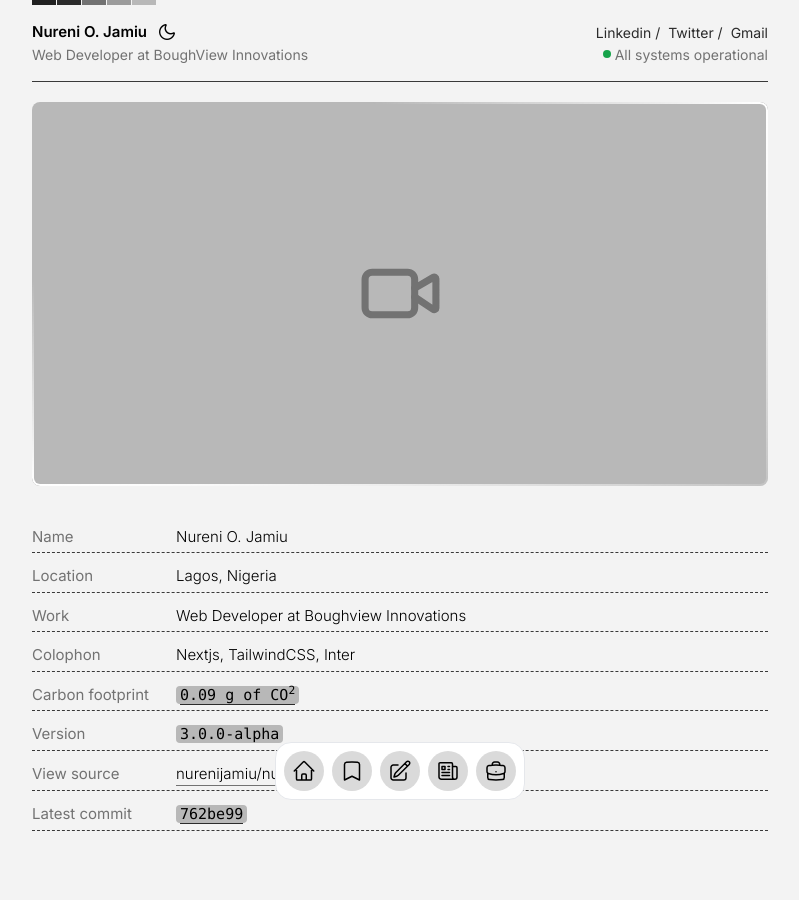
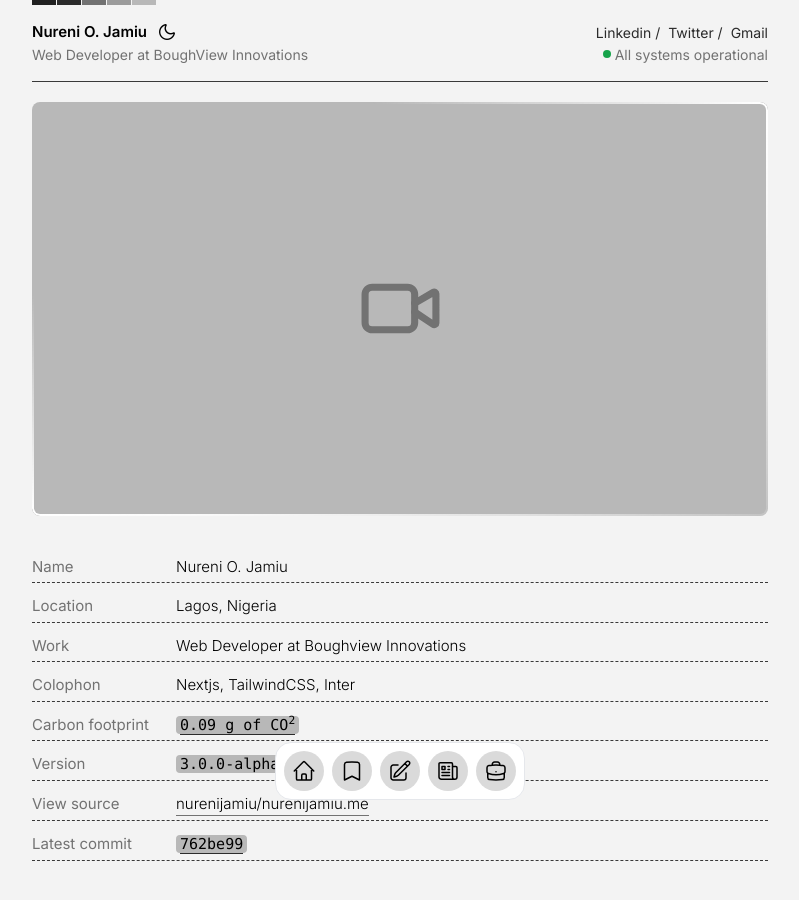
Before and after one commit to NureniJamiu/portfolio-v.3.0, a Next.js app: page / in a window 1280 px wide. Shown: the top 900 px of the page, without its empty margins (240-1039 px from the left). Built offline with nearby package versions, Linux system fonts and the light colour scheme.

Commit message:
fix: change video size to aspect ratio video size

```diff
--- a/src/components/custom/WelcomeVid.jsx
+++ b/src/components/custom/WelcomeVid.jsx
@@ -4,7 +4,7 @@ import { Video } from "lucide-react";
 
 const WelcomeVid = () => {
   return (
-    <ShineBorder className="h-96 w-full bg-[#B8B8B8] text-center text-2xl font-bold capitalize border-red-900 dark:border-white">
+    <ShineBorder className="aspect-video w-full bg-[#B8B8B8] text-center text-2xl font-bold capitalize border-red-900 dark:border-white">
       <div className="flex items-center justify-center ">
         <Video size={85} className="text-[#727272]" />
       </div>
```
